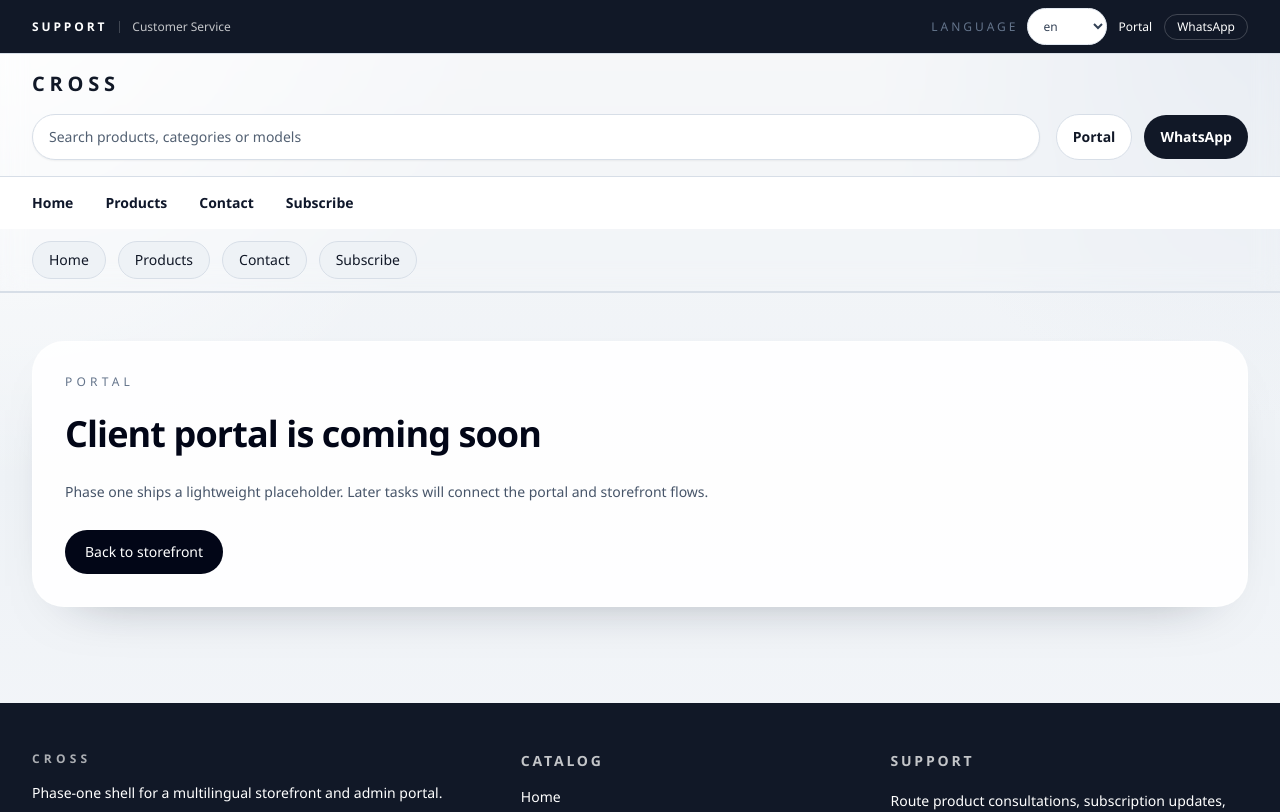
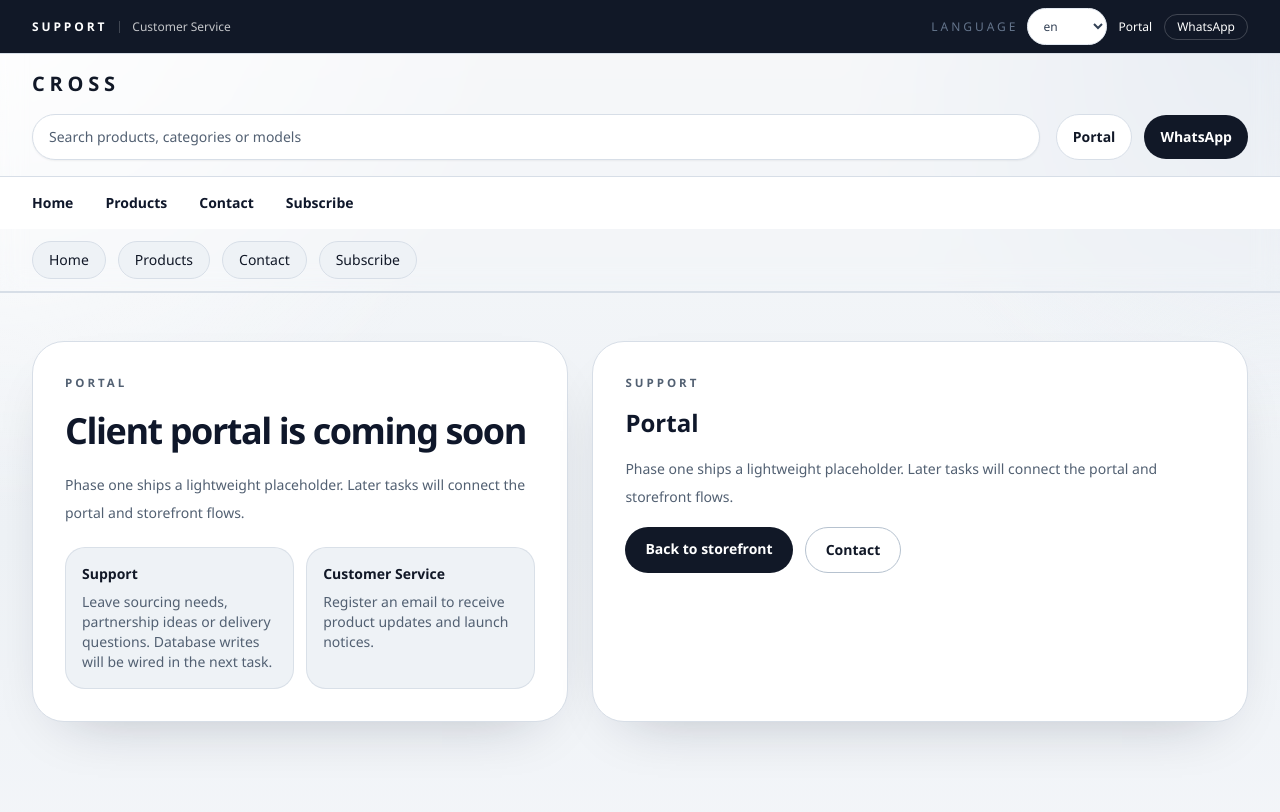
Before and after one commit to mona0alt/cross-product, a Next.js app: page /en/portal in a window 1280 px wide. Shown: the top 812 px of the page. Built offline with nearby package versions, Linux system fonts and the light colour scheme.

Commit message:
feat: unify storefront support pages

```diff
--- a/src/app/[locale]/contact/page.tsx
+++ b/src/app/[locale]/contact/page.tsx
@@ -14,17 +14,37 @@ export default async function ContactPage({
   const { Storefront } = messages;
 
   return (
-    <div className="grid gap-8 lg:grid-cols-[0.85fr_1.15fr]">
-      <section className="space-y-4">
-        <p className="text-xs uppercase tracking-[0.35em] text-slate-500">
+    <div className="grid gap-6 xl:grid-cols-[0.9fr_1.1fr]">
+      <section className="storefront-surface rounded-[var(--store-radius-xl)] p-6 sm:p-8">
+        <div className="space-y-5">
+          <p className="storefront-eyebrow">
             {Storefront.contact.eyebrow}
           </p>
-        <h1 className="text-4xl font-semibold tracking-tight text-slate-950">
+          <h1 className="text-4xl font-black tracking-[-0.04em] text-[var(--store-text)]">
             {Storefront.contact.title}
           </h1>
-        <p className="max-w-xl text-sm leading-7 text-slate-600">
+          <p className="max-w-xl text-sm leading-7 text-[var(--store-text-muted)]">
             {Storefront.contact.description}
           </p>
+          <div className="grid gap-3 sm:grid-cols-2">
+            <div className="storefront-surface-muted rounded-[1.25rem] px-4 py-4">
+              <p className="text-sm font-semibold text-[var(--store-accent)]">
+                {Storefront.utilityBar.support}
+              </p>
+              <p className="mt-2 text-sm text-[var(--store-text-muted)]">
+                {Storefront.contact.description}
+              </p>
+            </div>
+            <div className="storefront-surface-muted rounded-[1.25rem] px-4 py-4">
+              <p className="text-sm font-semibold text-[var(--store-accent)]">
+                {Storefront.utilityBar.service}
+              </p>
+              <p className="mt-2 text-sm text-[var(--store-text-muted)]">
+                {Storefront.subscribe.description}
+              </p>
+            </div>
+          </div>
+        </div>
       </section>
       <ContactForm
         copy={{
--- a/src/app/[locale]/portal/page.tsx
+++ b/src/app/[locale]/portal/page.tsx
@@ -15,22 +15,63 @@ export default async function PortalPage({
   const { Storefront } = messages;
 
   return (
-    <section className="space-y-6 rounded-[2rem] border border-white/70 bg-white/90 p-8 shadow-[0_24px_60px_-45px_rgba(15,23,42,0.55)]">
-      <p className="text-xs uppercase tracking-[0.35em] text-slate-500">
+    <div className="grid gap-6 xl:grid-cols-[0.9fr_1.1fr]">
+      <section className="storefront-surface rounded-[var(--store-radius-xl)] p-6 sm:p-8">
+        <div className="space-y-5">
+          <p className="storefront-eyebrow">
             {Storefront.portalPage.eyebrow}
           </p>
-      <h1 className="text-4xl font-semibold tracking-tight text-slate-950">
+          <h1 className="text-4xl font-black tracking-[-0.04em] text-[var(--store-text)]">
             {Storefront.portalPage.title}
           </h1>
-      <p className="max-w-2xl text-sm leading-7 text-slate-600">
+          <p className="max-w-2xl text-sm leading-7 text-[var(--store-text-muted)]">
             {Storefront.portalPage.description}
           </p>
+          <div className="grid gap-3 sm:grid-cols-2">
+            <div className="storefront-surface-muted rounded-[1.25rem] px-4 py-4">
+              <p className="text-sm font-semibold text-[var(--store-accent)]">
+                {Storefront.utilityBar.support}
+              </p>
+              <p className="mt-2 text-sm text-[var(--store-text-muted)]">
+                {Storefront.contact.description}
+              </p>
+            </div>
+            <div className="storefront-surface-muted rounded-[1.25rem] px-4 py-4">
+              <p className="text-sm font-semibold text-[var(--store-accent)]">
+                {Storefront.utilityBar.service}
+              </p>
+              <p className="mt-2 text-sm text-[var(--store-text-muted)]">
+                {Storefront.subscribe.description}
+              </p>
+            </div>
+          </div>
+        </div>
+      </section>
+      <section className="storefront-surface rounded-[var(--store-radius-xl)] p-6 sm:p-8">
+        <div className="space-y-4">
+          <p className="storefront-eyebrow">{Storefront.utilityBar.support}</p>
+          <h2 className="text-2xl font-bold text-[var(--store-text)]">
+            {Storefront.portal}
+          </h2>
+          <p className="text-sm leading-7 text-[var(--store-text-muted)]">
+            {Storefront.portalPage.description}
+          </p>
+          <div className="flex flex-wrap gap-3">
             <Link
               href={`/${locale}`}
-        className="inline-flex rounded-full bg-slate-950 px-5 py-3 text-sm font-medium text-white"
+              className="inline-flex rounded-full bg-[var(--store-accent)] px-5 py-3 text-sm font-semibold text-white"
             >
               {Storefront.portalPage.back}
             </Link>
+            <Link
+              href={`/${locale}/contact`}
+              className="inline-flex rounded-full border border-[var(--store-border-strong)] px-5 py-3 text-sm font-semibold text-[var(--store-accent)]"
+            >
+              {Storefront.nav.contact}
+            </Link>
+          </div>
+        </div>
       </section>
+    </div>
   );
 }
--- a/src/app/[locale]/subscribe/page.tsx
+++ b/src/app/[locale]/subscribe/page.tsx
@@ -14,17 +14,37 @@ export default async function SubscribePage({
   const { Storefront } = messages;
 
   return (
-    <div className="grid gap-8 lg:grid-cols-[0.85fr_1.15fr]">
-      <section className="space-y-4">
-        <p className="text-xs uppercase tracking-[0.35em] text-slate-500">
+    <div className="grid gap-6 xl:grid-cols-[0.9fr_1.1fr]">
+      <section className="storefront-surface rounded-[var(--store-radius-xl)] p-6 sm:p-8">
+        <div className="space-y-5">
+          <p className="storefront-eyebrow">
             {Storefront.subscribe.eyebrow}
           </p>
-        <h1 className="text-4xl font-semibold tracking-tight text-slate-950">
+          <h1 className="text-4xl font-black tracking-[-0.04em] text-[var(--store-text)]">
             {Storefront.subscribe.title}
           </h1>
-        <p className="max-w-xl text-sm leading-7 text-slate-600">
+          <p className="max-w-xl text-sm leading-7 text-[var(--store-text-muted)]">
             {Storefront.subscribe.description}
           </p>
+          <div className="grid gap-3 sm:grid-cols-2">
+            <div className="storefront-surface-muted rounded-[1.25rem] px-4 py-4">
+              <p className="text-sm font-semibold text-[var(--store-accent)]">
+                {Storefront.utilityBar.support}
+              </p>
+              <p className="mt-2 text-sm text-[var(--store-text-muted)]">
+                {Storefront.contact.description}
+              </p>
+            </div>
+            <div className="storefront-surface-muted rounded-[1.25rem] px-4 py-4">
+              <p className="text-sm font-semibold text-[var(--store-accent)]">
+                {Storefront.utilityBar.service}
+              </p>
+              <p className="mt-2 text-sm text-[var(--store-text-muted)]">
+                {Storefront.subscribe.description}
+              </p>
+            </div>
+          </div>
+        </div>
       </section>
       <SubscribeForm
         copy={{
--- a/src/components/storefront/contact-form.tsx
+++ b/src/components/storefront/contact-form.tsx
@@ -19,7 +19,7 @@ export function ContactForm({ copy }: { copy: ContactFormCopy }) {
 
   return (
     <form
-      className="space-y-4 rounded-[1.75rem] border border-white/70 bg-white/90 p-6 shadow-[0_24px_60px_-45px_rgba(15,23,42,0.55)]"
+      className="storefront-surface space-y-4 rounded-[var(--store-radius-lg)] p-6"
       onSubmit={async (event) => {
         event.preventDefault();
         setIsSubmitting(true);
--- a/src/components/storefront/subscribe-form.tsx
+++ b/src/components/storefront/subscribe-form.tsx
@@ -17,7 +17,7 @@ export function SubscribeForm({ copy }: { copy: SubscribeFormCopy }) {
 
   return (
     <form
-      className="space-y-4 rounded-[1.75rem] border border-white/70 bg-white/90 p-6 shadow-[0_24px_60px_-45px_rgba(15,23,42,0.55)]"
+      className="storefront-surface space-y-4 rounded-[var(--store-radius-lg)] p-6"
       onSubmit={async (event) => {
         event.preventDefault();
         setIsSubmitting(true);
```
Also changed, not shown: 1 other file (tests, documents, lock files or other folders). Lines whose indentation alone changed are shown as unchanged.
